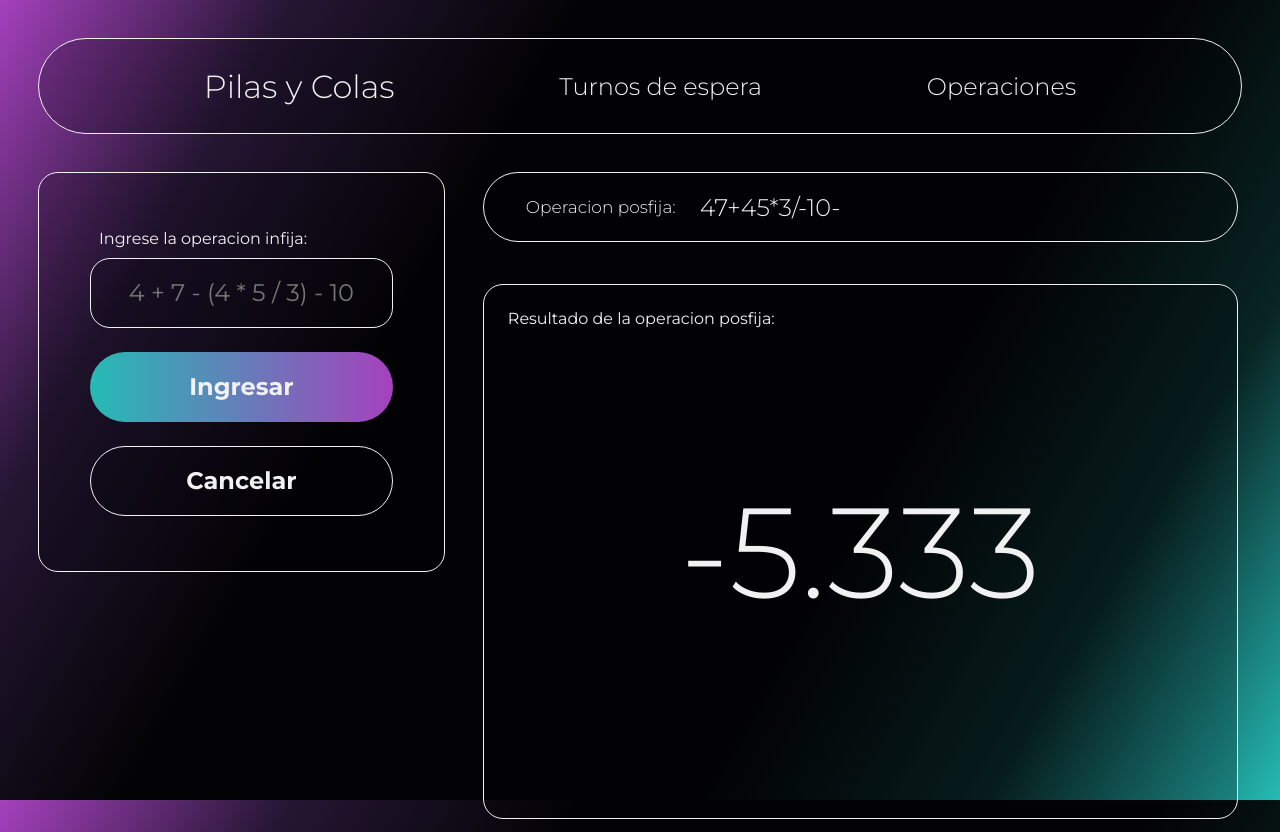
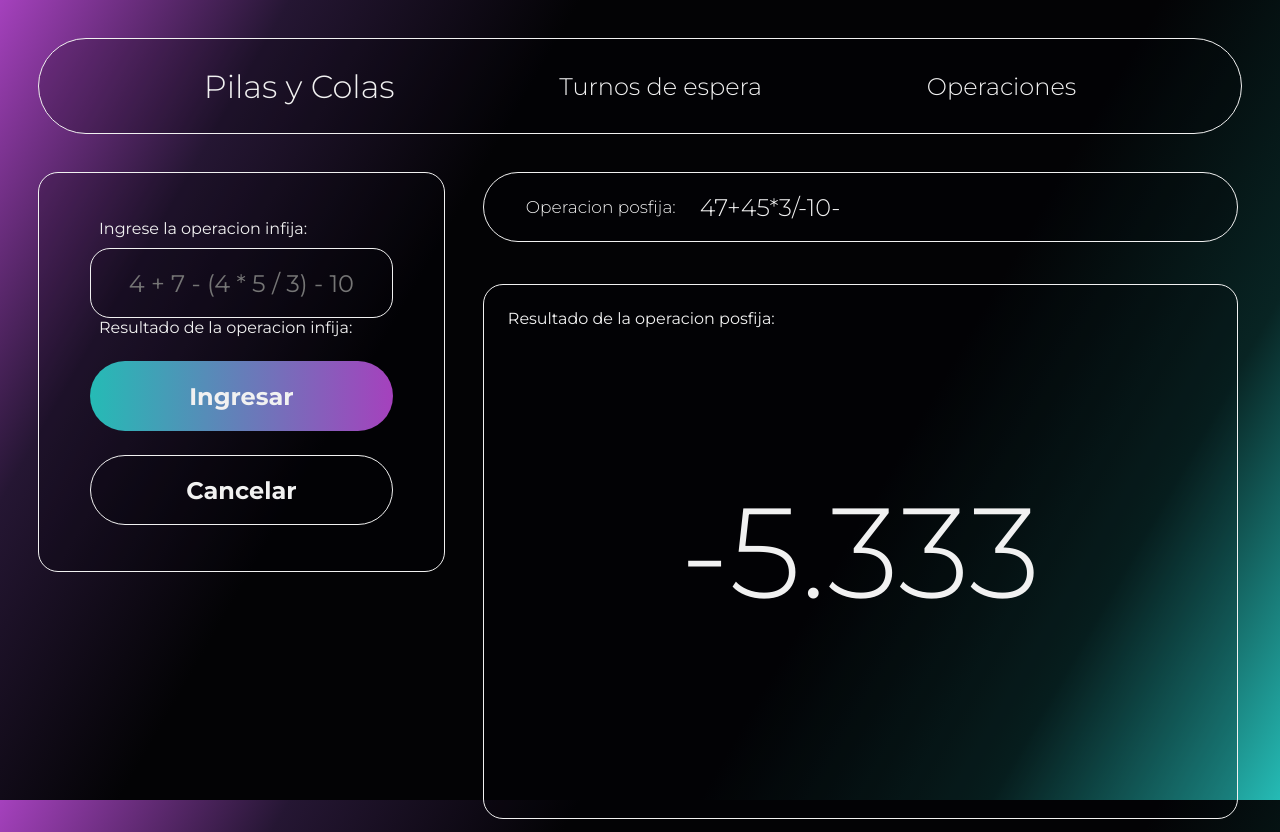
Before and after one commit to sweetArizCider/Software-Bancos-Colas-Prioridad, a React (Vite) app: page /operaciones in a window 1280 px wide. Built offline with nearby package versions, Linux system fonts and the light colour scheme.

Commit message:
Infija Result :)

```diff
--- a/src/assets/layout/operaciones/InputOperaciones.jsx
+++ b/src/assets/layout/operaciones/InputOperaciones.jsx
@@ -5,9 +5,12 @@ import { PosfijaUtils } from '../../../controllers/operaciones/PosfijaUtils.js';
 
 export const InputOperaciones = () => {
     const [operacion, setOperacion] = useState('');
+    const [resultadoInfija, setResultadoInfija] = useState(null);
     const { setResultadoPosfija, setResultadoEvaluacion } = useContext(PosfijaContext);
 
     const manejarIngreso = () => {
+        const resultado = eval(operacion);
+        setResultadoInfija(resultado);
         const resultadoPosfijo = PosfijaUtils.convertirAPosfija(operacion);
         setResultadoPosfija(resultadoPosfijo);
 
@@ -26,6 +29,9 @@ export const InputOperaciones = () => {
                     value={operacion}
                     onChange={(e) => setOperacion(e.target.value)}
                 />
+                <label>Resultado de la operacion infija: <span>
+                        {resultadoInfija !== null ? `${resultadoInfija}` : ''}
+                    </span></label>
             </article>
             <button className="operaciones-button" id="selected" onClick={manejarIngreso}>
                 Ingresar
--- a/src/controllers/operaciones/PosfijaUtils.js
+++ b/src/controllers/operaciones/PosfijaUtils.js
@@ -44,6 +44,8 @@ export class PosfijaUtils {
         return resultado.join(' ');
     }
 
+
+
     static evaluarPosfija(expresionPosfija) {
         const pila = new ListaEnlazada();
         const tokens = expresionPosfija.split(' ');
```
